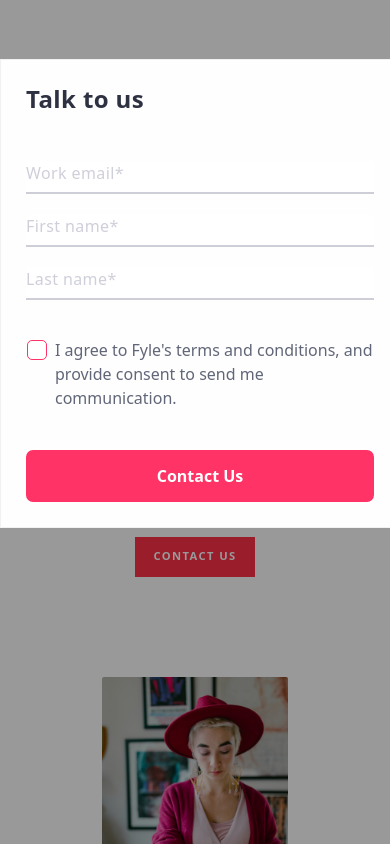
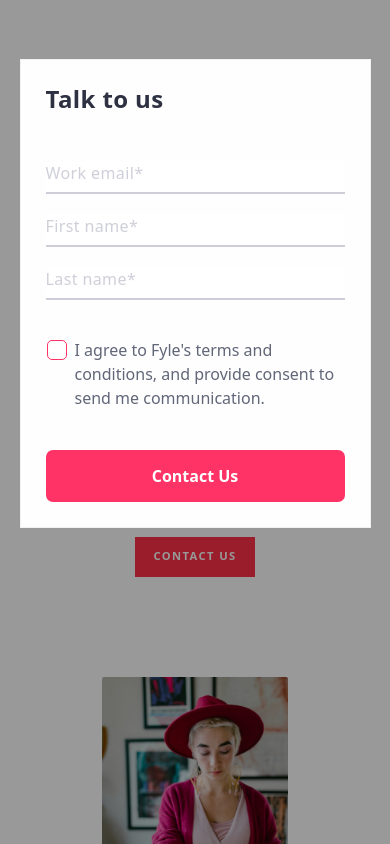
Before and after one commit to varungupta1729/Fyle-Task, a plain HTML site: page index.html in a window 390 px wide. Both pictures are taken after a click on the button "CONTACT US". Shown: the top 844 px of the page. Drawn offline with nearby package versions, Linux system fonts and the light colour scheme.

Commit message:
radheeeeekk

```diff
--- a/style.css
+++ b/style.css
@@ -403,7 +403,11 @@ a {
   justify-content: space-between;
   align-items: center;
 }
-
+@media (max-width: 576px){
+.modal-content{
+  width: 90vw;
+}
+}
 @media (max-width: 992px) {
   h2 , h4 , p {
     text-align: center;
@@ -424,9 +428,7 @@ a {
   .img-div{
     padding-top: 100px;
   }
-  .modal-content{
-    width: 400px;
-  }
+
   .name{
     margin-top: -20px;
     flex-wrap: wrap;
```
